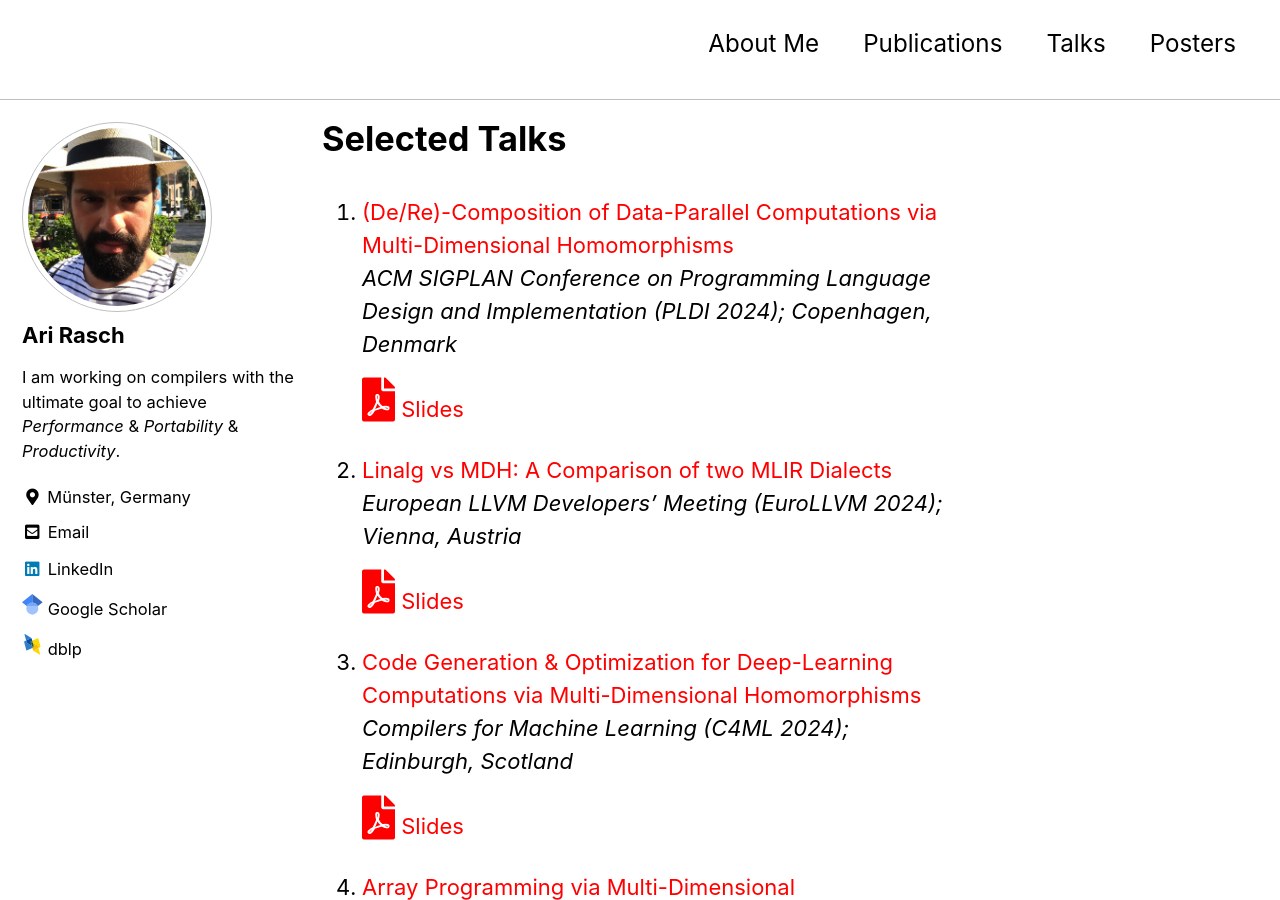
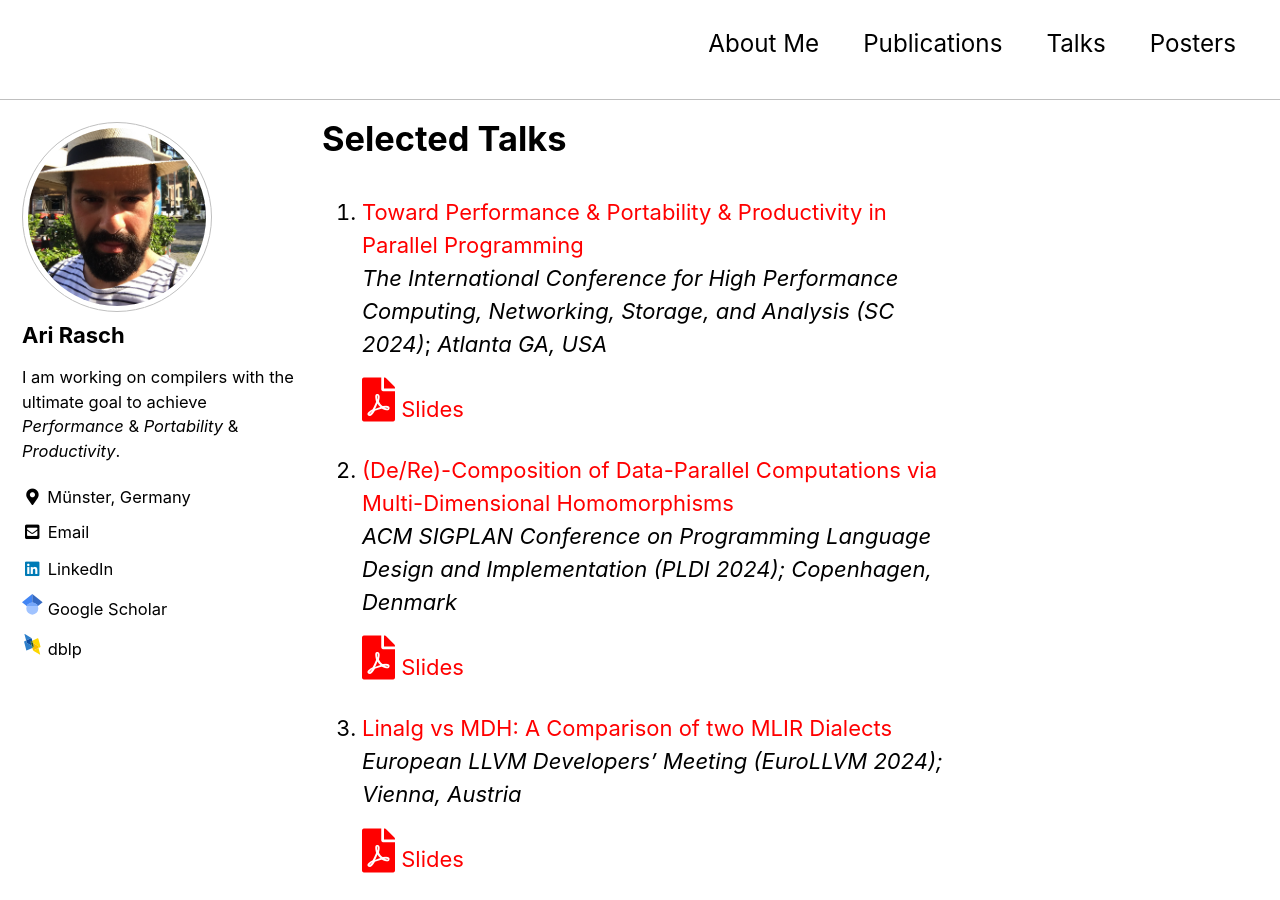
Before and after one commit to AriRasch/arirasch.github.io, a Jekyll site: the page built from talks.md, in a window 1280 px wide and 900 px high. Built offline with Jekyll 4.4.1, drawn with Linux system fonts in a browser that asks for light colours; cached includes are drawn as plain includes; our own code applies the rules of GitHub Pages for plain Markdown files.

Commit message:
added sc24 talk

```diff
--- a/talks.md
+++ b/talks.md
@@ -5,42 +5,46 @@ author_profile: true
 
 # Selected Talks
 
-1.  [(De/Re)-Composition of Data-Parallel Computations via Multi-Dimensional Homomorphisms](https://dl.acm.org/doi/10.1145/3665643) \\
+1.  [Toward Performance & Portability & Productivity in Parallel Programming](https://sc24.supercomputing.org) \\
+    *The International Conference for High Performance Computing, Networking, Storage, and Analysis (SC 2024)*; *Atlanta GA, USA*\\
+    <a href="../assets/files/slides/sc24/slides.pdf"><i class="fas fa-file-pdf" style="color: red; font-size: 2em; padding-top: .4em"></i></a> [Slides](../assets/files/slides/sc24/slides.pdf)
+
+2.  [(De/Re)-Composition of Data-Parallel Computations via Multi-Dimensional Homomorphisms](https://dl.acm.org/doi/10.1145/3665643) \\
     *ACM SIGPLAN Conference on Programming Language Design and Implementation (PLDI 2024); Copenhagen, Denmark* \\
     <a href="../assets/files/slides/pldi24/slides.pdf"><i class="fas fa-file-pdf" style="color: red; font-size: 2em; padding-top: .4em"></i></a> [Slides](../assets/files/slides/pldi24/slides.pdf)
 
-2.  [Linalg vs MDH: A Comparison of two MLIR Dialects](https://llvm.swoogo.com/2024eurollvm) \\
+3.  [Linalg vs MDH: A Comparison of two MLIR Dialects](https://llvm.swoogo.com/2024eurollvm) \\
     *European LLVM Developers' Meeting (EuroLLVM 2024); Vienna, Austria* \\
     <a href="../assets/files/slides/eurollvm24/slides.pdf"><i class="fas fa-file-pdf" style="color: red; font-size: 2em; padding-top: .4em"></i></a> [Slides](../assets/files/slides/eurollvm24/slides.pdf)
 
-3.  [Code Generation & Optimization for Deep-Learning Computations via Multi-Dimensional Homomorphisms](https://www.c4ml.org) \\
+4.  [Code Generation & Optimization for Deep-Learning Computations via Multi-Dimensional Homomorphisms](https://www.c4ml.org) \\
     *Compilers for Machine Learning (C4ML 2024); Edinburgh, Scotland* \\
     <a href="../assets/files/slides/c4ml24/c4ml24_talk.pdf"><i class="fas fa-file-pdf" style="color: red; font-size: 2em; padding-top: .4em"></i></a> [Slides](../assets/files/slides/c4ml24/c4ml24_talk.pdf)
 
-4.  [Array Programming via Multi-Dimensional Homomorphisms](https://pldi23.sigplan.org/home/ARRAY-2023) \\
+5.  [Array Programming via Multi-Dimensional Homomorphisms](https://pldi23.sigplan.org/home/ARRAY-2023) \\
     *ACM SIGPLAN Conference on Programming Language Design and Implementation (PLDI 2023)*; *Orlando FL, USA*\\
     <a href="../assets/files/slides/pldi23/slides.pdf"><i class="fas fa-file-pdf" style="color: red; font-size: 2em; padding-top: .4em"></i></a> [Slides](../assets/files/slides/pldi23/slides.pdf)
     <a href="https://www.youtube.com/watch?v=FAwgO86b6oo"><i class="fas fa-video" style="color: red; font-size: 2em; padding-top: .4em; padding-left: 1em"></i></a> [Talk](https://www.youtube.com/watch?v=FAwgO86b6oo)
 
-5.  [(De/Re)-Compositions Expressed Systematically via MDH-Based Schedules](https://dl.acm.org/doi/abs/10.1145/3578360.3580269) \\
+6.  [(De/Re)-Compositions Expressed Systematically via MDH-Based Schedules](https://dl.acm.org/doi/abs/10.1145/3578360.3580269) \\
     *ACM SIGPLAN International Conference on Compiler Construction (CC 2023)*; *Montreal, Canada*\\
     <a href="../assets/files/slides/cc23/slides.pdf"><i class="fas fa-file-pdf" style="color: red; font-size: 2em; padding-top: .4em"></i></a> [Slides](../assets/files/slides/cc23/slides.pdf)
 
-6.  [Auto-Tuning Framework (ATF)](https://www.lorentzcenter.nl/generic-autotuning-technology-for-gpu-applications.html) \\
+7.  [Auto-Tuning Framework (ATF)](https://www.lorentzcenter.nl/generic-autotuning-technology-for-gpu-applications.html) \\
     *Generic Autotuning Technology for GPU Applications (Lorentz Center 2022)*; *Leiden, Netherlands*\\
     <a href="../assets/files/slides/lorentz22/slides.pdf"><i class="fas fa-file-pdf" style="color: red; font-size: 2em; padding-top: .4em"></i></a> [Slides](../assets/files/slides/lorentz22/slides.pdf)
 
-7.  [Efficient Auto-Tuning of Parallel Programs with Interdependent Tuning Parameters via Auto-Tuning Framework (ATF)](https://dl.acm.org/doi/abs/10.1145/3427093) \\
+8.  [Efficient Auto-Tuning of Parallel Programs with Interdependent Tuning Parameters via Auto-Tuning Framework (ATF)](https://dl.acm.org/doi/abs/10.1145/3427093) \\
     *International Conference on High-Performance Embedded Architectures and Compilers (HiPEAC 2021)*; *online event*\\
     <a href="../assets/files/slides/hipeac21/slides.pdf"><i class="fas fa-file-pdf" style="color: red; font-size: 2em; padding-top: .4em"></i></a> [Slides](../assets/files/slides/hipeac21/slides.pdf)
     <a href="https://www.youtube.com/watch?v=PRUbf1R-lZ0"><i class="fas fa-video" style="color: red; font-size: 2em; padding-top: .4em; padding-left: 1em"></i></a> [Talk](https://www.youtube.com/watch?v=PRUbf1R-lZ0)
 
-8.  [Using MLIR for Multi-Dimensional Homomorphisms](https://groups.google.com/a/tensorflow.org/g/mlir/c/CxFj0UKBBRw) \\
+9.  [Using MLIR for Multi-Dimensional Homomorphisms](https://groups.google.com/a/tensorflow.org/g/mlir/c/CxFj0UKBBRw) \\
     *Google SIG MLIR Open Design Meeting 2020*; *online event*\\
     <a href="../assets/files/slides/google20/slides.pdf"><i class="fas fa-file-pdf" style="color: red; font-size: 2em; padding-top: .4em"></i></a> [Slides](../assets/files/slides/google20/slides.pdf)
     <a href="https://www.youtube.com/watch?v=RQR_9tHscMI"><i class="fas fa-video" style="color: red; font-size: 2em; padding-top: .4em; padding-left: 1em"></i></a> [Talk](https://www.youtube.com/watch?v=RQR_9tHscMI)
 
-9.  [md_stencil: High-Performance Stencil Computations on CPU and GPU via Multi-Dimensional Homomorphisms](https://pact20.cc.gatech.edu/acm-src/) \\
+10.  [md_stencil: High-Performance Stencil Computations on CPU and GPU via Multi-Dimensional Homomorphisms](https://pact20.cc.gatech.edu/acm-src/) \\
     *International Conference on Parallel Architectures and Compilation Techniques (PACT 2020)*; *online event*\\
     <a href="../assets/files/slides/pact20/slides.pdf"><i class="fas fa-file-pdf" style="color: red; font-size: 2em; padding-top: .4em"></i></a> [Slides](../assets/files/slides/pact20/slides.pdf)
     <a href="https://www.youtube.com/watch?v=DGWjHudmkUc&t=4s"><i class="fas fa-video" style="color: red; font-size: 2em; padding-top: .4em; padding-left: 1em"></i></a> [Talk](https://www.youtube.com/watch?v=DGWjHudmkUc&t=4s)
```
Also changed, not shown: 1 other file.
